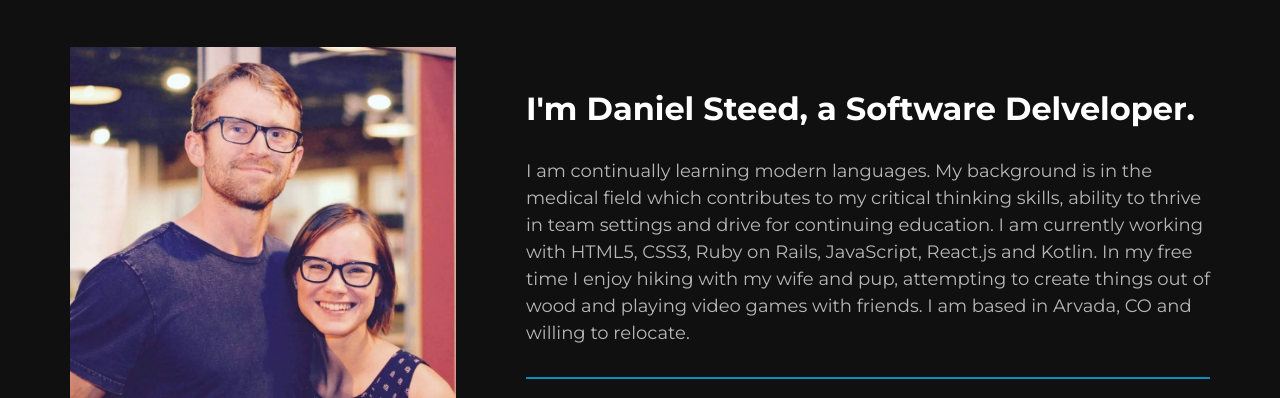
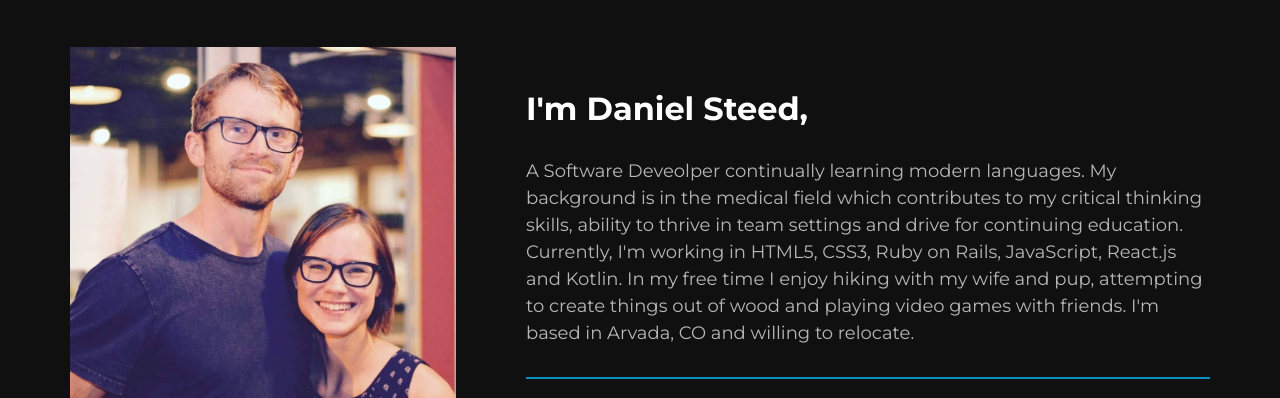
Before and after one commit to dsteed112/personal_site, a plain HTML site: page public/index.html in a window 1280 px wide. Shown: the part 1036-1434 px from the top of the page. Drawn offline with Linux system fonts and the light colour scheme; some packages are replaced by stand-ins of ours; a script that the page names is missing.

Commit message:
change to about me text

```diff
--- a/public/index.html
+++ b/public/index.html
@@ -155,13 +155,13 @@
 
           <div class="text-content">
             <h3 class="content-heading">
-              I'm Daniel Steed, a Software Delveloper.
+              I'm Daniel Steed,
             </h3>
 
             <p>
-              I am continually learning modern languages. My background is in the medical field which contributes to my critical thinking skills, ability to thrive in team settings and drive for continuing education.
-              I am currently working with HTML5, CSS3, Ruby on Rails, JavaScript, React.js and Kotlin.
-              In my free time I enjoy hiking with my wife and pup, attempting to create things out of wood and playing video games with friends. I am based in Arvada, CO and willing to relocate.
+              A Software Deveolper continually learning modern languages. My background is in the medical field which contributes to my critical thinking skills, ability to thrive in team settings and drive for continuing education.
+              Currently, I'm working in HTML5, CSS3, Ruby on Rails, JavaScript, React.js and Kotlin.
+              In my free time I enjoy hiking with my wife and pup, attempting to create things out of wood and playing video games with friends. I'm based in Arvada, CO and willing to relocate.
             </p>
 
             <hr />
@@ -422,7 +422,7 @@
         <div class="inner-content">
           <div class="text-content">
             <p>
-              lorem15
+              Lorem ipsum, dolor sit amet consectetur adipisicing elit. Iure possimus quidem doloremque animi itaque cumque?
             </p>
 
             <div class="social-icons">
```
